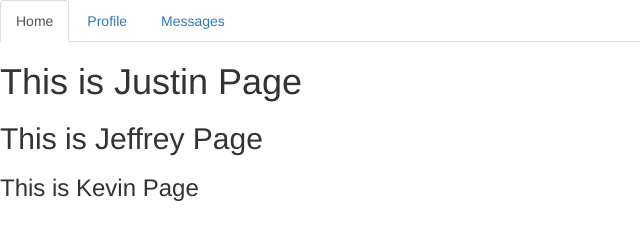
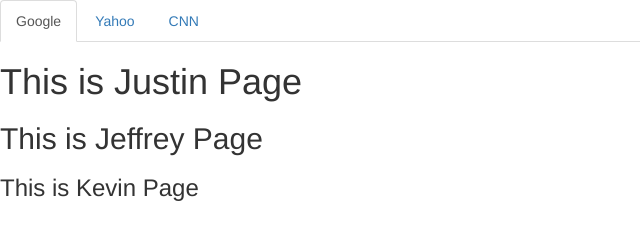
Before and after one commit to gaohongwei/gaohongwei.github.io, a plain HTML site: page index.html in a window 1280 px wide. Shown: the full height of the page, 0-640 px from the left. Drawn offline with nearby package versions, Linux system fonts and the light colour scheme.

Commit message:
Update index.html

```diff
--- a/index.html
+++ b/index.html
@@ -14,9 +14,9 @@
 </head>
 <body>
   <ul class="nav nav-tabs">
-    <li role="presentation" class="active"><a href="#">Home</a></li>
-    <li role="presentation"><a href="#">Profile</a></li>
-    <li role="presentation"><a href="#">Messages</a></li>
+    <li role="presentation" class="active"><a href="www.google.com">Google</a></li>
+    <li role="presentation"><a href="www.yahoo.com">Yahoo</a></li>
+    <li role="presentation"><a href="cnn.com">CNN</a></li>
   </ul>
   <h1>This is Justin Page</h1>
   <h2>This is Jeffrey Page</h2>
```
